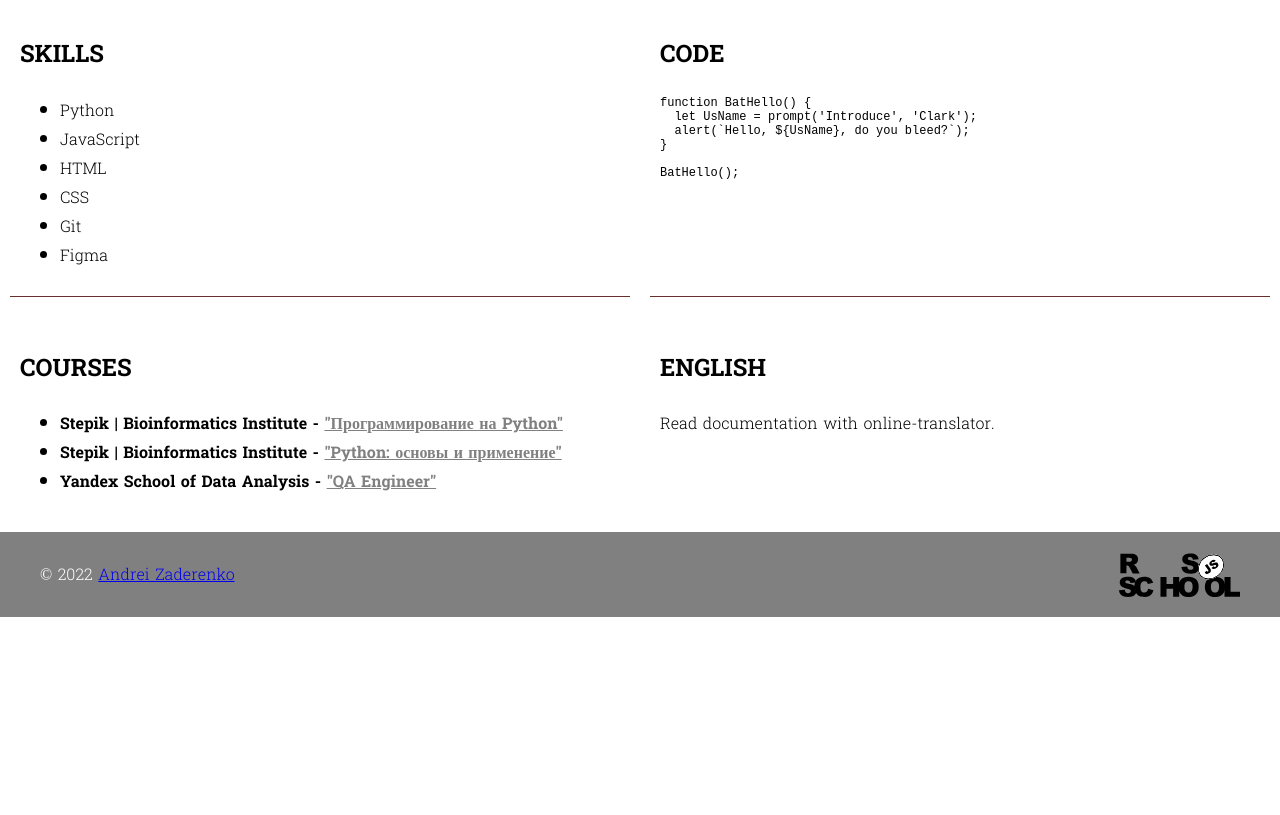
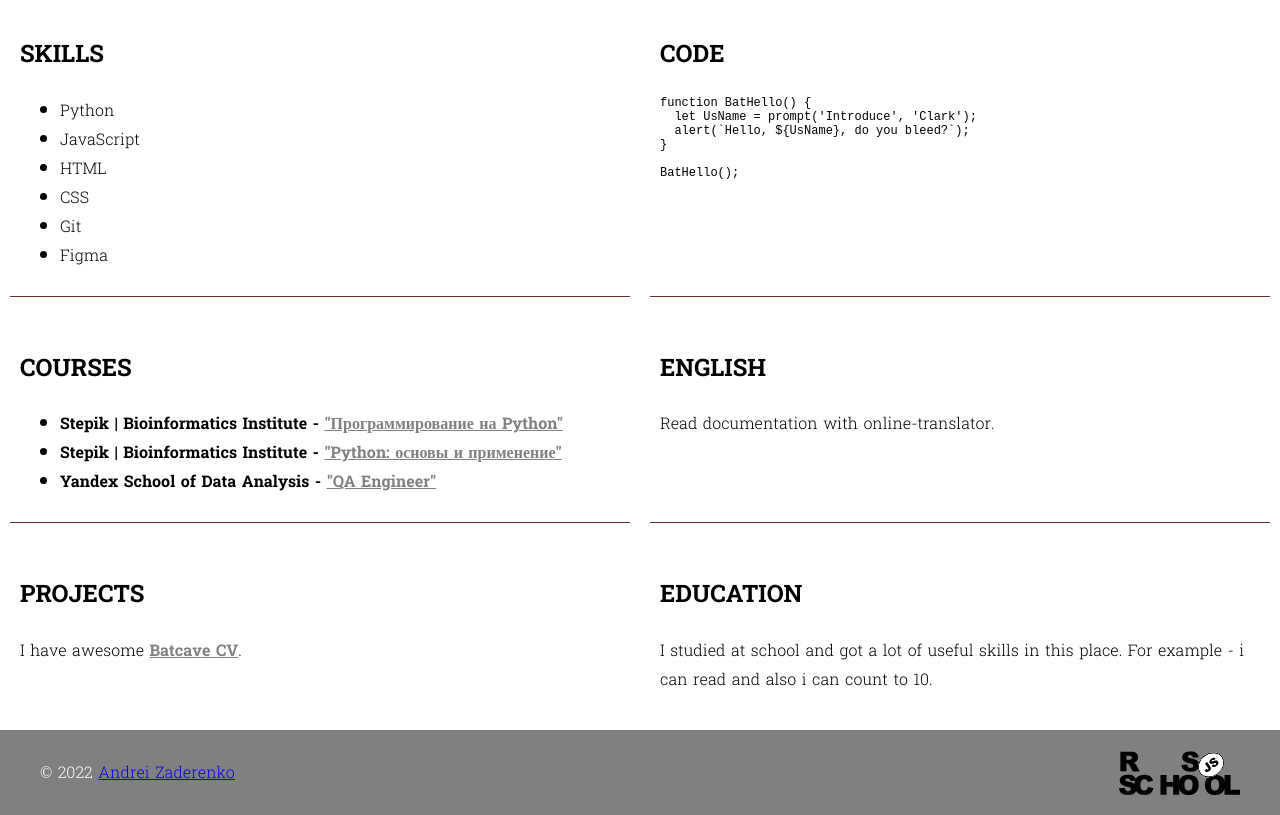
Before and after one commit to BackstabbingBastard/rsschool-cv, a plain HTML site: page index.html in a window 1280 px wide. Shown: the part 713-1528 px from the top of the page. Before the commit the page ends 1330 px from the top, so only its background shows below. Drawn offline with Linux system fonts and the light colour scheme.

Commit message:
feat: new sections in index.html - education and projects

```diff
--- a/css/style.css
+++ b/css/style.css
@@ -18,6 +18,7 @@
 html {
     scroll-behavior: smooth;
   }
+
 
 body {
     font-family: "Battambang";
@@ -240,6 +241,35 @@ h2 {
   }
 
 
+  .section_projects {
+    transition: .5s;
+
+  }
+
+
+  .section_projects:hover {
+    background-image: url(../img/anim_content/PetProjects.png);
+    background-repeat: no-repeat;
+    background-position: right 50% bottom 80%;
+    box-shadow: 0px 0px 110px black;
+    padding: 10px;
+  }
+
+
+  .section_education {
+    transition: .5s;
+
+  }
+
+  .section_education:hover {
+    background-image: url(../img/anim_content/harlin.png);
+    background-repeat: no-repeat;
+    background-position: right 50% bottom 80%;
+    box-shadow: 0px 0px 110px black;
+    padding: 10px;
+  }
+
+
 
 .grey_style {
   color: grey;
@@ -405,12 +435,13 @@ padding: 5px;
 background: grey;
 transform: translateX(-100%);
 transition: transform 0.5s;
-/* display: block; */
+
 }
 
 .burger_ul.active {
 display: block;
 transform: translateX(0);
+
 
 }
 
@@ -431,10 +462,7 @@ list-style-type: none;
   align-items: center;
 }
 
-.burger_ul {
-  text-align: left;
 
-}
 
 @media (max-width: 415px) {
 
--- a/index.html
+++ b/index.html
@@ -106,6 +106,21 @@ BatHello();
         <p>Read documentation with online-translator.</p>
     </section>
 
+    <section class="section section_projects" id="english">
+        <h2>Projects</h2>
+
+        <p>I have awesome <a class="b grey_style" href="./index.html" title="awesome CV">Batcave CV</a>.</p>
+    </section>
+
+
+    <section class="section section_education" id="english">
+        <h2>Education</h2>
+
+        <p>I studied at school and got a lot of useful skills in this place.
+            For example - i can read and also i can count to 10.</p>
+    </section>
+
+
 
 </main>
 
```
Also changed, not shown: img/anim_content/PetProjects.png (added), img/anim_content/harlin.png (added), img/anim_content/joker.png (added).
